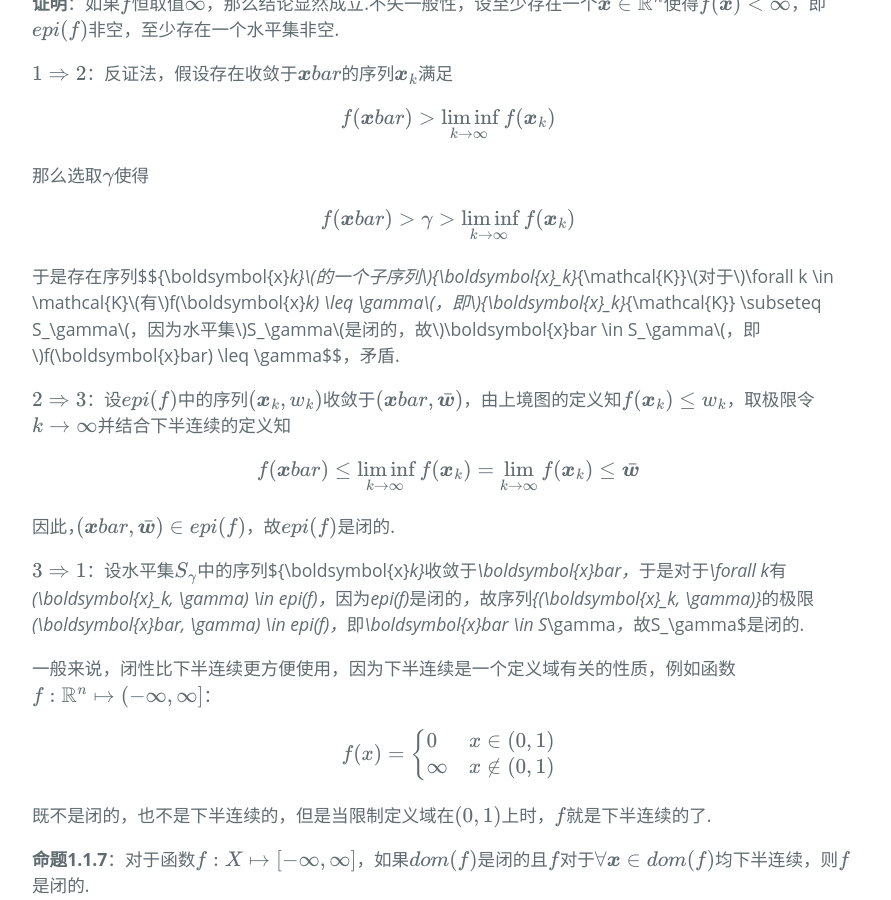
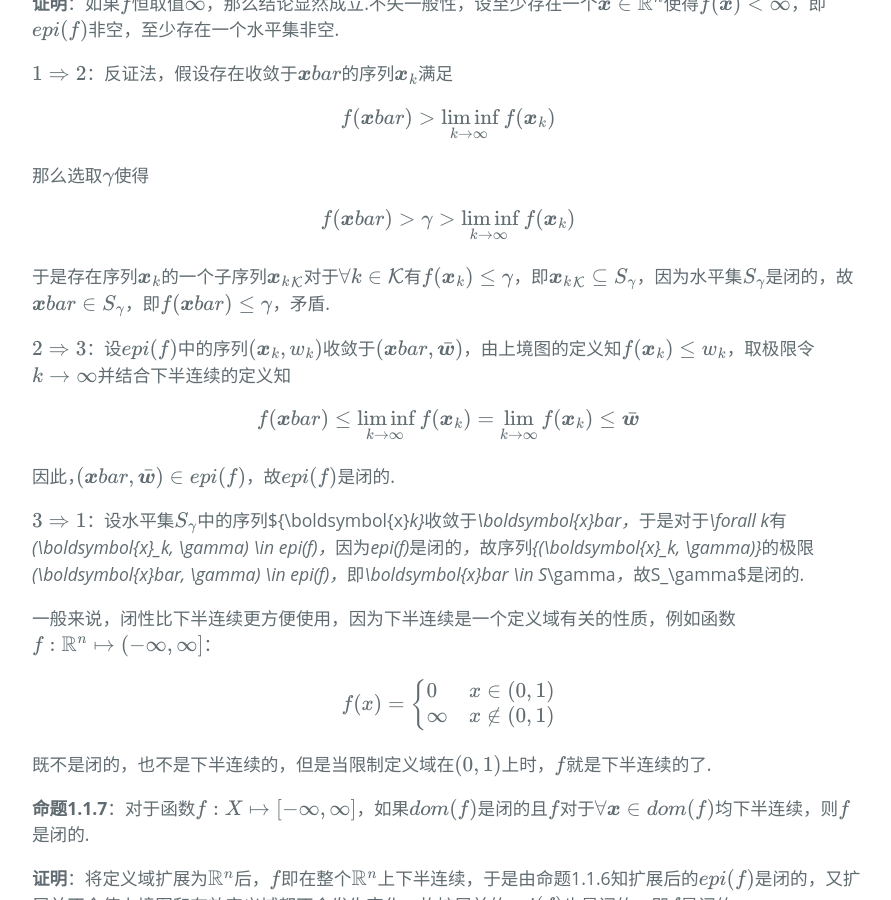
Before and after one commit to Tao-kun/Tao-kun.github.io, a Jekyll site: the page built from _posts/2017-10-12-optimization-note-C1S1.markdown, in a window 1280 px wide and 900 px high, scrolled down 6151 px. Shown: the whole window, without its empty margins (192-1083 px from the left). Built offline with Jekyll 4.4.1, drawn with Linux system fonts in a browser that asks for light colours; some web fonts are replaced; formulas are drawn with MathJax 3.

Commit message:
test inline

```diff
--- a/_posts/2017-10-12-optimization-note-C1S1.markdown
+++ b/_posts/2017-10-12-optimization-note-C1S1.markdown
@@ -298,7 +298,7 @@ f(\boldsymbol{x}bar) > \gamma > \liminf_{k \rightarrow \infty} f(\boldsymbol{x}_
 \end{align*}
 $$
 
-于是存在序列\$${\boldsymbol{x}_k}$$的一个子序列\$${\boldsymbol{x}_k}_{\mathcal{K}}$$对于\$$\forall k \in \mathcal{K}$$有\$$f(\boldsymbol{x}_k) \leq \gamma$$，即\$${\boldsymbol{x}_k}_{\mathcal{K}} \subseteq S_\gamma$$，因为水平集\$$S_\gamma$$是闭的，故\$$\boldsymbol{x}bar \in S_\gamma$$，即\$$f(\boldsymbol{x}bar) \leq \gamma$$，矛盾.
+于是存在序列$${\boldsymbol{x}_k}$$的一个子序列$${\boldsymbol{x}_k}_{\mathcal{K}}$$对于$$\forall k \in \mathcal{K}$$有$$f(\boldsymbol{x}_k) \leq \gamma$$，即$${\boldsymbol{x}_k}_{\mathcal{K}} \subseteq S_\gamma$$，因为水平集$$S_\gamma$$是闭的，故$$\boldsymbol{x}bar \in S_\gamma$$，即$$f(\boldsymbol{x}bar) \leq \gamma$$，矛盾.
 
 $2\Rightarrow3$：设$epi(f)$中的序列$\{(\boldsymbol{x}_k, w_k)\}$收敛于$(\boldsymbol{x}bar, \bar{\boldsymbol{w}})$，由上境图的定义知$f(\boldsymbol{x}_k) \leq w_k$，取极限令$k \rightarrow \infty$并结合下半连续的定义知
 
```
